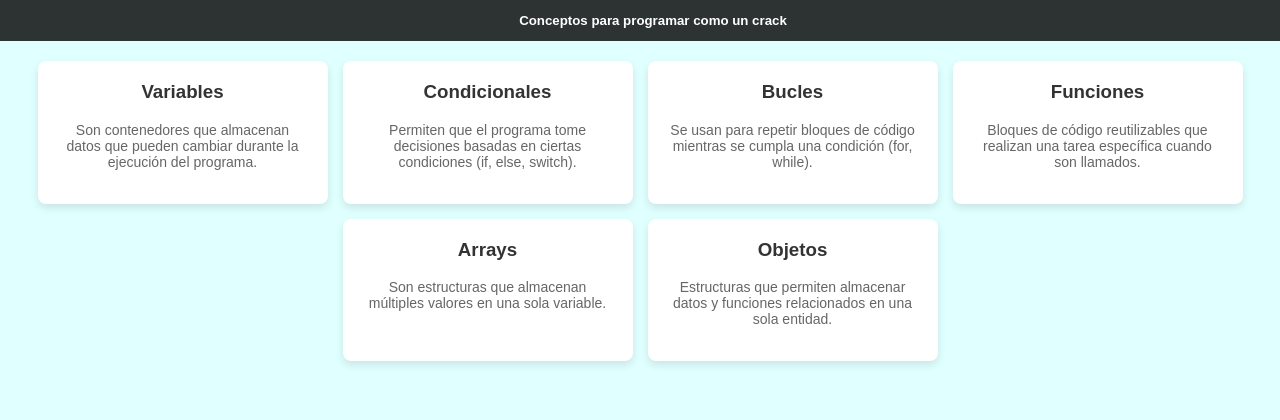
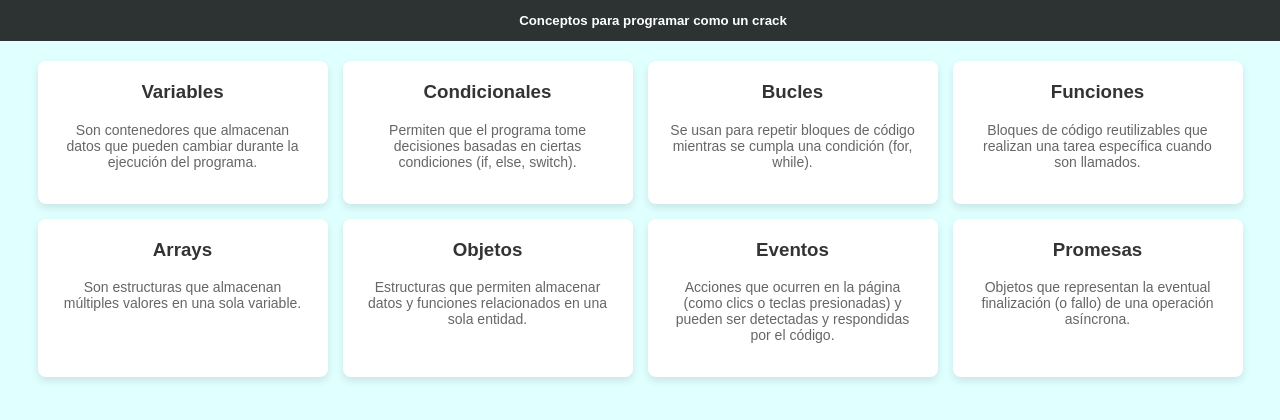
Before and after one commit to paultb3/prueba, a plain HTML site: page index.html in a window 1280 px wide. Shown: the top 420 px of the page. Drawn offline with Linux system fonts and the light colour scheme.

Commit message:
Agra dos conceptos mnas

```diff
--- a/index.html
+++ b/index.html
@@ -42,6 +42,16 @@
                 <h3>Objetos</h3>
                 <p>Estructuras que permiten almacenar datos y funciones relacionados en una sola entidad.</p>
             </div>
+
+            <div class="card">
+                <h3>Eventos</h3>
+                <p>Acciones que ocurren en la página (como clics o teclas presionadas) y pueden ser detectadas y respondidas por el código.</p>
+            </div>
+
+            <div class="card">
+                <h3>Promesas</h3>
+                <p>Objetos que representan la eventual finalización (o fallo) de una operación asíncrona.</p>
+            </div>
         </div>
     </div>
 
```
